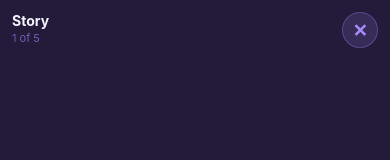
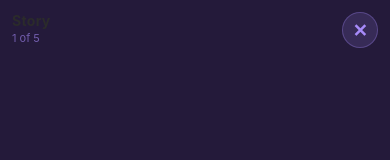
Before and after one commit to clogheiv/MyStorybook, a React Native app: screen /StoryReader in a window 390 px wide. Shown: the top 160 px of the page. Built offline with nearby package versions, Linux system fonts and the light colour scheme.

Commit message:
Reader: use ink color for title on paper
- Story title at top of reader now uses #2B2B2B (dark ink)
- No opacity, fontWeight 700, letterSpacing 0.3 for printed book feel
- Improves readability on paper background

```diff
--- a/src/screens/StoryReaderScreen.js
+++ b/src/screens/StoryReaderScreen.js
@@ -339,7 +339,13 @@ const styles = StyleSheet.create({
     zIndex: 5,
   },
 
-  title: { fontSize: 14, fontWeight: "700", color: "#F5F3FF", marginBottom: 2 },
+  title: {
+    fontSize: 14,
+    fontWeight: "700",
+    color: "#2B2B2B",
+    marginBottom: 2,
+    letterSpacing: 0.3,
+  },
   progress: { fontSize: 11, opacity: 0.6, color: "#A78BFA" },
 
   styleSelector: {
```
